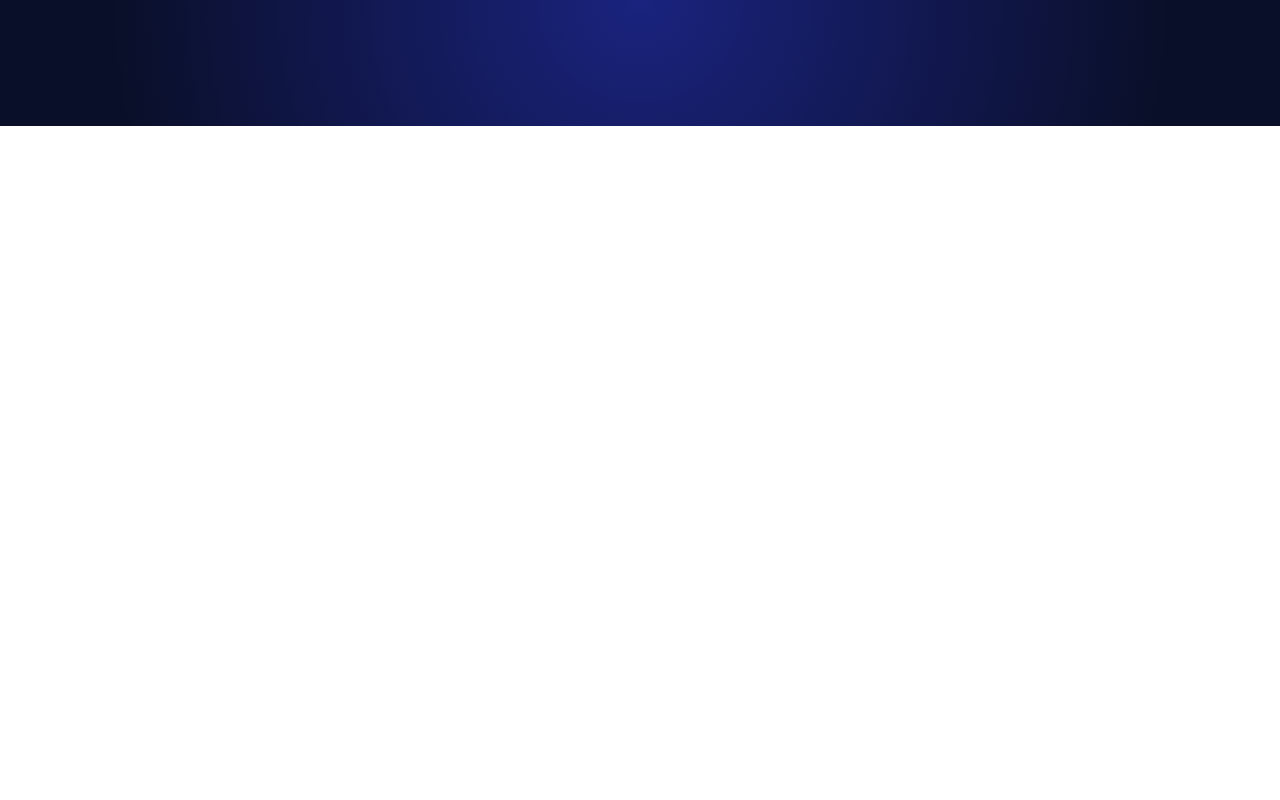
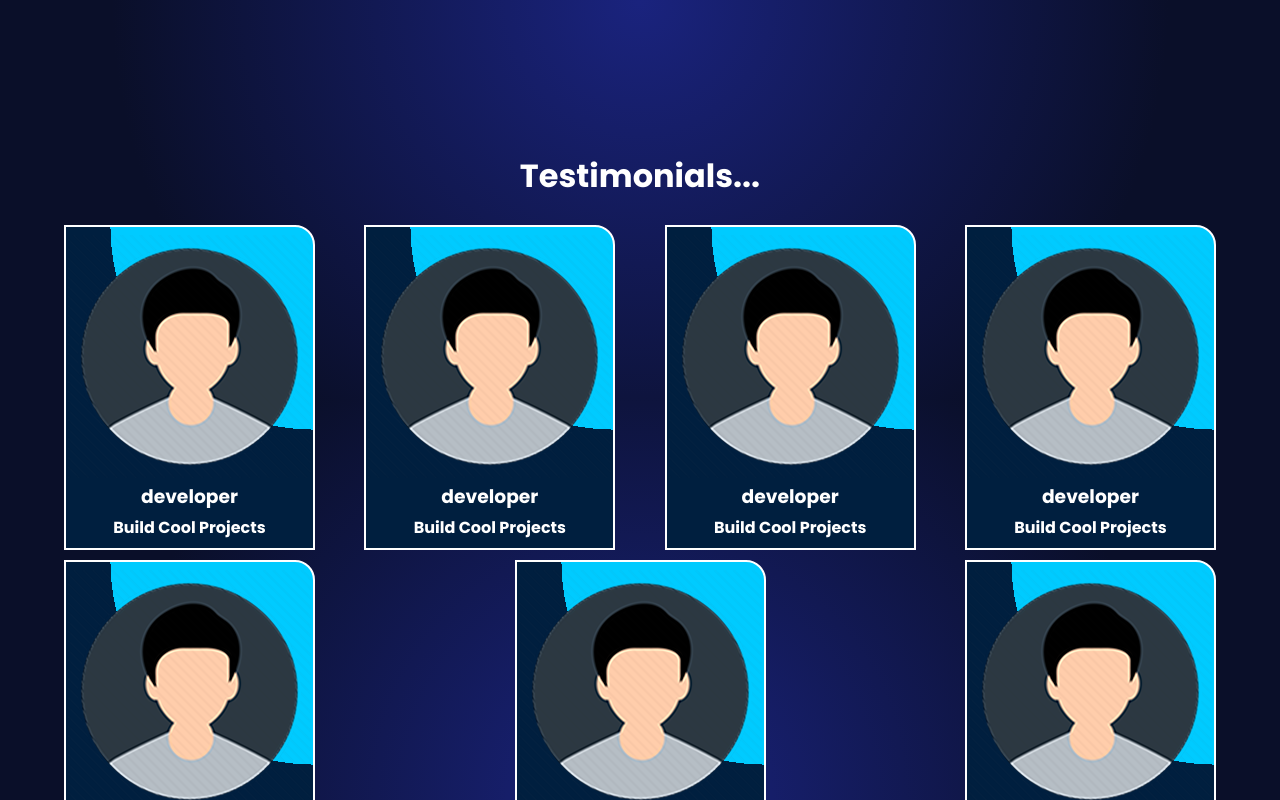
Before and after one commit to Gowthamstack/ds-project, a React (Vite) app: page / in a window 1280 px wide. Shown: the part 2000-2800 px from the top of the page. Before the commit the page ends 2126 px from the top, so only its background shows below. Built offline with nearby package versions, Linux system fonts and the light colour scheme; grey boxes are pictures that could not be loaded.

Commit message:
testimonials

```diff
--- a/src/Component/Home/Home.jsx
+++ b/src/Component/Home/Home.jsx
@@ -11,6 +11,7 @@ const Home = () => {
       <MainBanner />
       <OurCourses />
       <OurLatest/>
+      <Testimonials/>
     </div>
   );
 };
--- a/src/Component/Home/OurLatest/OurLatest.css
+++ b/src/Component/Home/OurLatest/OurLatest.css
@@ -15,7 +15,23 @@
 .our-latest .drone-content{
     display:flex;
     flex-direction: column;
+    gap:15px;
+    align-items:center;
     justify-content: space-between;
+}
+.our-latest .drone-content .drone-subtitle{
+    font-size:20px;
+
+}
+
+.our-latest .drone-content .drone-btn{
+
+    width:fit-content;
+    padding:10px 20px;
+    border-radius:20px;
+    border:0;
+    outline:0;
+    font-weight: bold;
 }
 
 @media (max-width:480px){
@@ -23,7 +39,13 @@
         padding:2%;
         display:flex;
         flex-direction:column;
-        gap:15px;
+        gap:10px;
+    }
+    .our-latest-content{
+        gap:10px;
+    }
+    .our-latest-content .subtitle{
+        font-size:16px;
     }
     .our-latest .drone-video video{
     width:400px;
--- a/src/Component/Home/OurLatest/OurLatest.jsx
+++ b/src/Component/Home/OurLatest/OurLatest.jsx
@@ -10,9 +10,10 @@ const OurLatest = () => {
         </div>
         <div className='drone-content'>
             <h1 className='drone-title'>Experience the Future of Aerial Views</h1>
-            <p className='drone-subtitle'>Cutting-edge drone technology for breathtaking photograpy,videography, and surveying</p>
+            <p className='drone-subtitle'>Cutting-edge drone technology for breathtaking photograpy,videography, and surveying.</p>
+            <button className='drone-btn'>Explore More</button>
         </div>
-        <button className='drone-btn'>Explore More</button>
+
     </div>
   )
 }
--- /dev/null
+++ b/src/Component/Testmonial/Testimonials.css
@@ -0,0 +1,29 @@
+.testimonials{
+    padding: 2% 5%;
+    color:#fff;
+
+}
+.testimonials h1{
+    text-align:center;
+    margin-bottom:25px;
+}
+
+.testimonials .testimonials-content{
+    display:flex;
+    flex-wrap:wrap;
+    gap:10px;
+    align-items:center;
+    justify-content:space-between;
+}
+.testimonials .testimonials-content .profiles{
+    display:flex;
+    flex-wrap:wrap;
+    flex-direction:column;
+    gap:4px;
+    justify-content: space-between;
+    align-items: center;
+    border:2px solid #fff;
+    padding:8px 2px;
+    border-radius:0px 20px 0px 0px;
+    background: radial-gradient(circle at top right, #00cbff 50%,#001f3f 50%);
+}
--- a/src/Component/Testmonial/Testmonial.jsx
+++ b/src/Component/Testmonial/Testmonial.jsx
@@ -1,46 +1,21 @@
 import React from 'react'
+import { assests, testimonial } from '../../assets/assests'
+import "./Testimonials.css";
 
 const Testmonial = () => {
   return (
-    <div>
-    <h1 className="text-center">Testimonials</h1>
-     <div className="flex flex-wrap items-center justify-center gap-6">
-
-            <div className="max-w-80 bg-black text-white rounded-2xl">
-                <div className="relative -mt-px overflow-hidden rounded-2xl">
-                    <img src="https://images.unsplash.com/photo-1633332755192-727a05c4013d?q=80&w=600" alt="" className="h-[270px] w-full rounded-2xl hover:scale-105 transition-all duration-300 object-cover object-top" />
-                    <div className="absolute bottom-0 z-10 h-60 w-full bg-gradient-to-t pointer-events-none from-black to-transparent"></div>
-                </div>
-                <div className="px-4 pb-4">
-                    <p className="font-medium border-b border-gray-600 pb-5">“Radiant made undercutting all of our competitors an absolute breeze.”</p>
-                    <p className="mt-4">— John Doe</p>
-                    <p className="text-sm font-medium bg-gradient-to-r from-[#8B5CF6] via-[#E0724A] to-[#9938CA] text-transparent bg-clip-text">Content Marketing</p>
-                </div>
-            </div>
-            <div className="max-w-80 bg-black text-white rounded-2xl">
-                <div className="relative -mt-px overflow-hidden rounded-2xl">
-                    <img src="https://images.unsplash.com/photo-1535713875002-d1d0cf377fde?q=80&w=600" alt="" className="h-[270px] w-full rounded-2xl hover:scale-105 transition-all duration-300 object-cover object-top" />
-                    <div className="absolute bottom-0 z-10 h-60 w-full bg-gradient-to-t pointer-events-none from-black to-transparent"></div>
-                </div>
-                <div className="px-4 pb-4">
-                    <p className="font-medium border-b border-gray-600 pb-5">“Radiant made undercutting all of our competitors an absolute breeze.”</p>
-                    <p className="mt-4">— John Doe</p>
-                    <p className="text-sm font-medium bg-gradient-to-r from-[#8B5CF6] via-[#E0724A] to-[#9938CA] text-transparent bg-clip-text">Content Marketing</p>
-                </div>
-            </div>
-            <div className="max-w-80 bg-black text-white rounded-2xl">
-                <div className="relative -mt-px overflow-hidden rounded-2xl">
-                    <img src="https://images.unsplash.com/photo-1438761681033-6461ffad8d80?q=80&w=600&h=600&auto=format&fit=crop" alt="" className="h-[270px] w-full rounded-2xl hover:scale-105 transition-all duration-300 object-cover object-top" />
-                    <div className="absolute bottom-0 z-10 h-60 w-full bg-gradient-to-t pointer-events-none from-black to-transparent"></div>
-                </div>
-                <div className="px-4 pb-4">
-                    <p className="font-medium border-b border-gray-600 pb-5">“Radiant made undercutting all of our competitors an absolute breeze.”</p>
-                    <p className="mt-4">— John Doe</p>
-                    <p className="text-sm font-medium bg-gradient-to-r from-[#8B5CF6] via-[#E0724A] to-[#9938CA] text-transparent bg-clip-text">Content Marketing</p>
-                </div>
-            </div>
+    <div className="testimonials">
+        <h1>Testimonials...</h1>
+        <div className='testimonials-content'>
+          {testimonial.map((testimonial,index)=>(
+            <div key={index} className='profiles'>
+            <img src={testimonial.img}></img>
+            <h3>{testimonial.role}</h3>
+            <h4>{testimonial.description}</h4>
+          </div>
+          ))}
         </div>
-      </div>
+    </div>
   )
 }
 
--- a/src/Navbar/Navbar.jsx
+++ b/src/Navbar/Navbar.jsx
@@ -33,7 +33,7 @@ const Navbar = () => {
 
       <div className="nav-links">
         <NavLink to="/">Home</NavLink>
-        <NavLink to="/About">About</NavLink>
+        <NavLink to="/Course">Courses</NavLink>
         <NavLink to="/Service">Service</NavLink>
         <NavLink to='/Contac'>Contact Us</NavLink>
       </div>
--- a/src/assets/assests.js
+++ b/src/assets/assests.js
@@ -12,6 +12,7 @@ import Seminar from "./Seminar.jpg";
 import Webinar from "./Webinar.jpg";
 import address from "./address.png";
 import drone_video from "./drone_video.mp4"
+import profile_icon from "./profile_icon.png";
 
 
 
@@ -24,7 +25,8 @@ export const assests = {
   PCB,
   Telemtry,
   address,
-  drone_video
+  drone_video,
+  profile_icon
 };
 
 export const courses = [
@@ -57,6 +59,52 @@ export const courses = [
     language: "English",
   },
 ];
+
+
+export const testimonial=[
+  {
+    id:1,
+    img:profile_icon,
+    role:"developer",
+    description:"Build Cool Projects"
+  },
+  {
+    id:2,
+    img:profile_icon,
+    role:"developer",
+    description:"Build Cool Projects"
+  },
+  {
+    id:3,
+    img:profile_icon,
+    role:"developer",
+    description:"Build Cool Projects"
+  },
+  {
+    id:4,
+    img:profile_icon,
+    role:"developer",
+    description:"Build Cool Projects"
+  },
+  {
+    id:5,
+    img:profile_icon,
+    role:"developer",
+    description:"Build Cool Projects"
+  },
+  {
+    id:6,
+    img:profile_icon,
+    role:"developer",
+    description:"Build Cool Projects"
+  },
+  {
+    id:7,
+    img:profile_icon,
+    role:"developer",
+    description:"Build Cool Projects"
+  }
+]
 
 
 export const offer=[
```
Also changed, not shown: src/assets/profile_icon.png (added).
